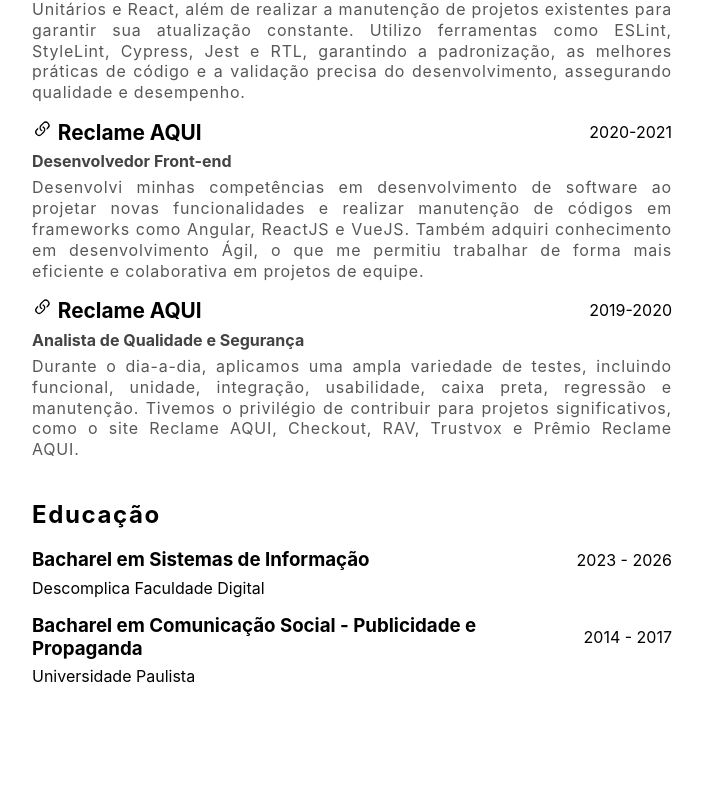
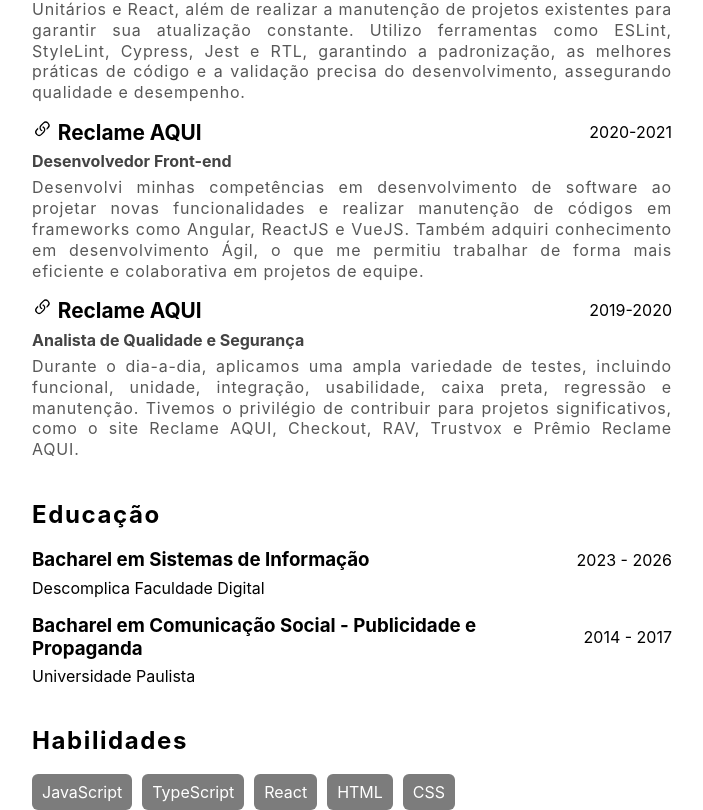
Before and after one commit to cpwaldow/cv, a React (Vite) app: page / in a window 1280 px wide. Shown: the part 697-1507 px from the top of the page, without its empty margins (288-991 px from the left). Before the commit the page ends 1423 px from the top, so only its background shows below. Built offline with nearby package versions, Linux system fonts and the light colour scheme; the HTML template or start-up script is replaced by a standard one.

Commit message:
adicionando seção de skills

```diff
--- a/src/App.jsx
+++ b/src/App.jsx
@@ -2,6 +2,7 @@
 import About from './components/About';
 import Education from './components/Education';
 import Header from './components/Header';
+import Skills from './components/Skills';
 import WorkExperience from './components/WorkExperience';
 
 function App() {
@@ -12,6 +13,7 @@
         <About />
         <WorkExperience />
         <Education />
+        <Skills />
       </main>
     </>
   );
--- /dev/null
+++ b/src/components/Skills/index.jsx
@@ -0,0 +1,18 @@
+import SubTitle from '../SubTitle';
+import './skills.css';
+
+const Skills = () => {
+  const skillsArr = ['JavaScript', 'TypeScript', 'React', 'HTML', 'CSS'];
+  return (
+    <>
+      <SubTitle subtitle='Habilidades' />
+      <section className='skills__info--container'>
+        {skillsArr.map((skill, index) => (
+          <p key={skill}>{skill}</p>
+        ))}
+      </section>
+    </>
+  );
+};
+
+export default Skills;
--- /dev/null
+++ b/src/components/Skills/skills.css
@@ -0,0 +1,16 @@
+.skills__info--container {
+  display: flex;
+  gap: 10px;
+  flex-wrap: wrap;
+}
+
+.skills__info--container > p {
+  padding: 8px 10px;
+  background-color: var(--main-grey);
+  color: rgb(255, 255, 255);
+  border-radius: 6px;
+}
+
+.skills__info--container > p:hover {
+  background-color: rgb(90, 90, 90);
+}
```
